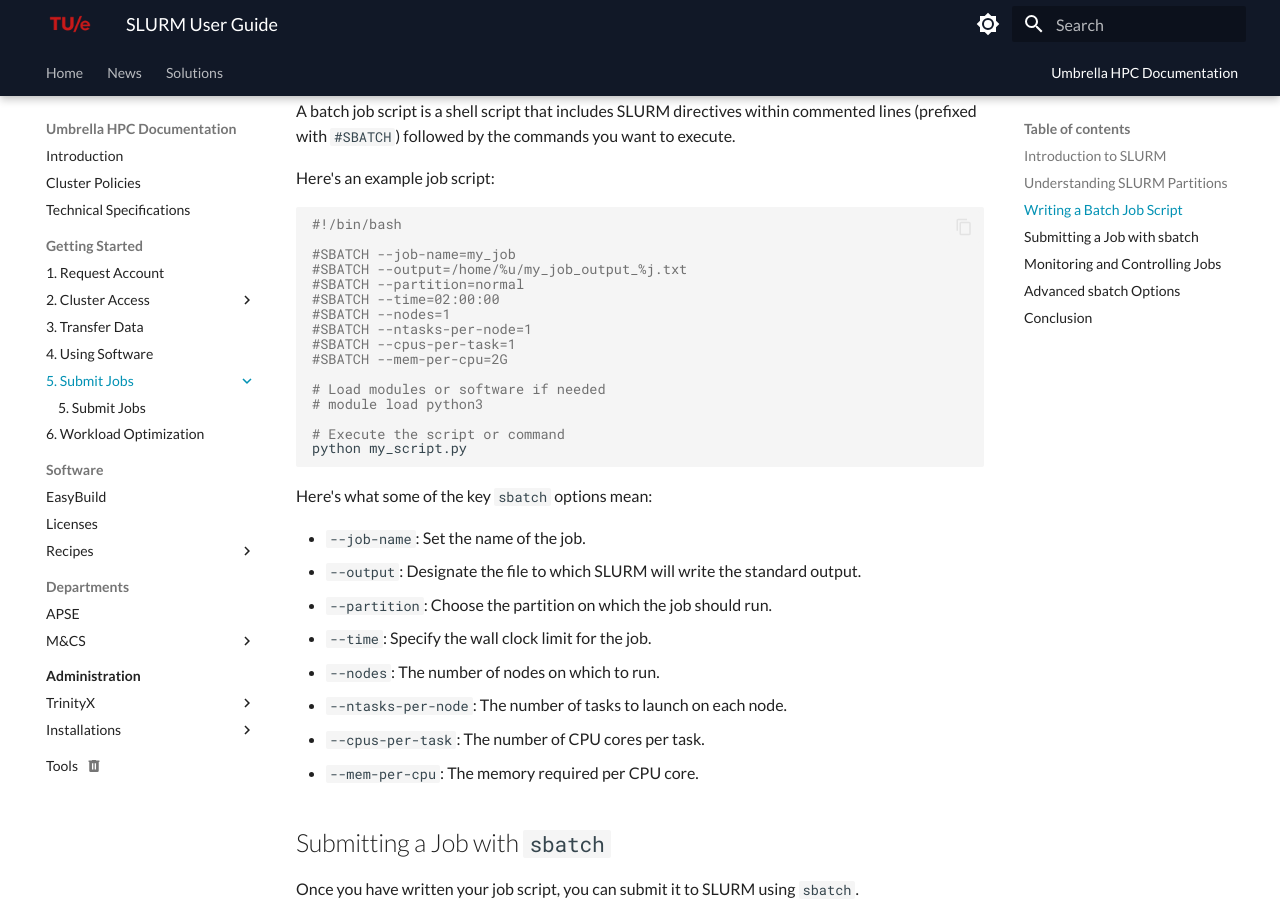
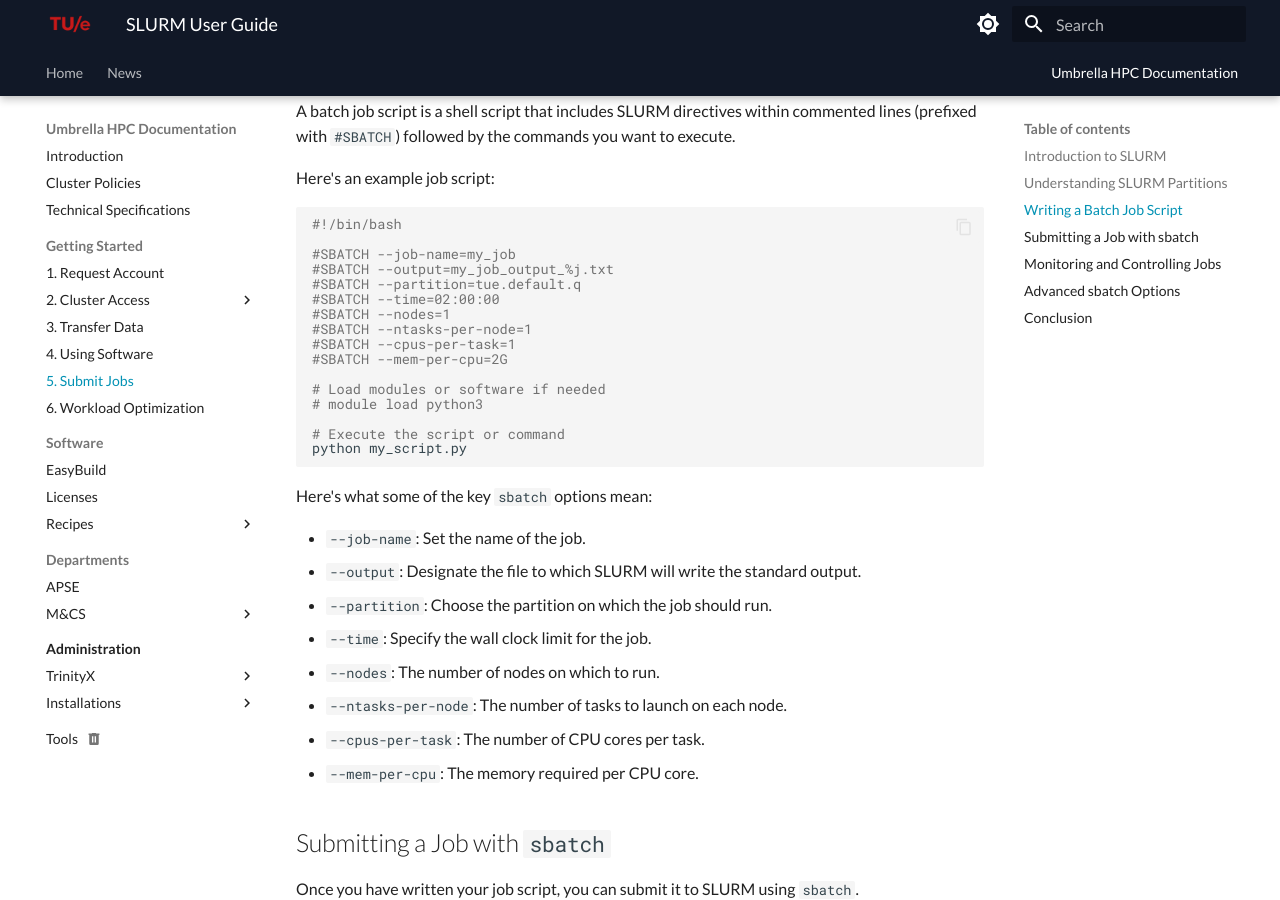
Before and after one commit to gferhpc/supercomputing.tue.nl, an MkDocs documentation site: the page built from pages/documentation/steps/jobs/index.md, in a window 1280 px wide and 900 px high, scrolled down 749 px. Built offline with MkDocs 1.6.1 and Material for MkDocs 9.7.7, drawn with Linux system fonts in a browser that asks for light colours.

Commit message:
hide solutions menu-item

```diff
--- a/pages/.pages.yml
+++ b/pages/.pages.yml
@@ -1,5 +1,5 @@
 nav:
   - Home: index.md
   - News: news
-  - Solutions: solutions
+#  - Solutions: solutions
   - "Umbrella HPC Documentation": documentation
--- /dev/null
+++ b/pages/documentation/steps/jobs/.pages.yml
@@ -0,0 +1,2 @@
+nav:
+  - index.md
--- a/pages/documentation/steps/jobs/index.md
+++ b/pages/documentation/steps/jobs/index.md
@@ -26,8 +26,8 @@
 #!/bin/bash
 
 #SBATCH --job-name=my_job
-#SBATCH --output=/home/%u/my_job_output_%j.txt
-#SBATCH --partition=normal
+#SBATCH --output=my_job_output_%j.txt
+#SBATCH --partition=tue.default.q
 #SBATCH --time=02:00:00
 #SBATCH --nodes=1
 #SBATCH --ntasks-per-node=1
```
Also changed, not shown: pages/documentation/steps/jobs/old.md (line endings or trailing spaces).
